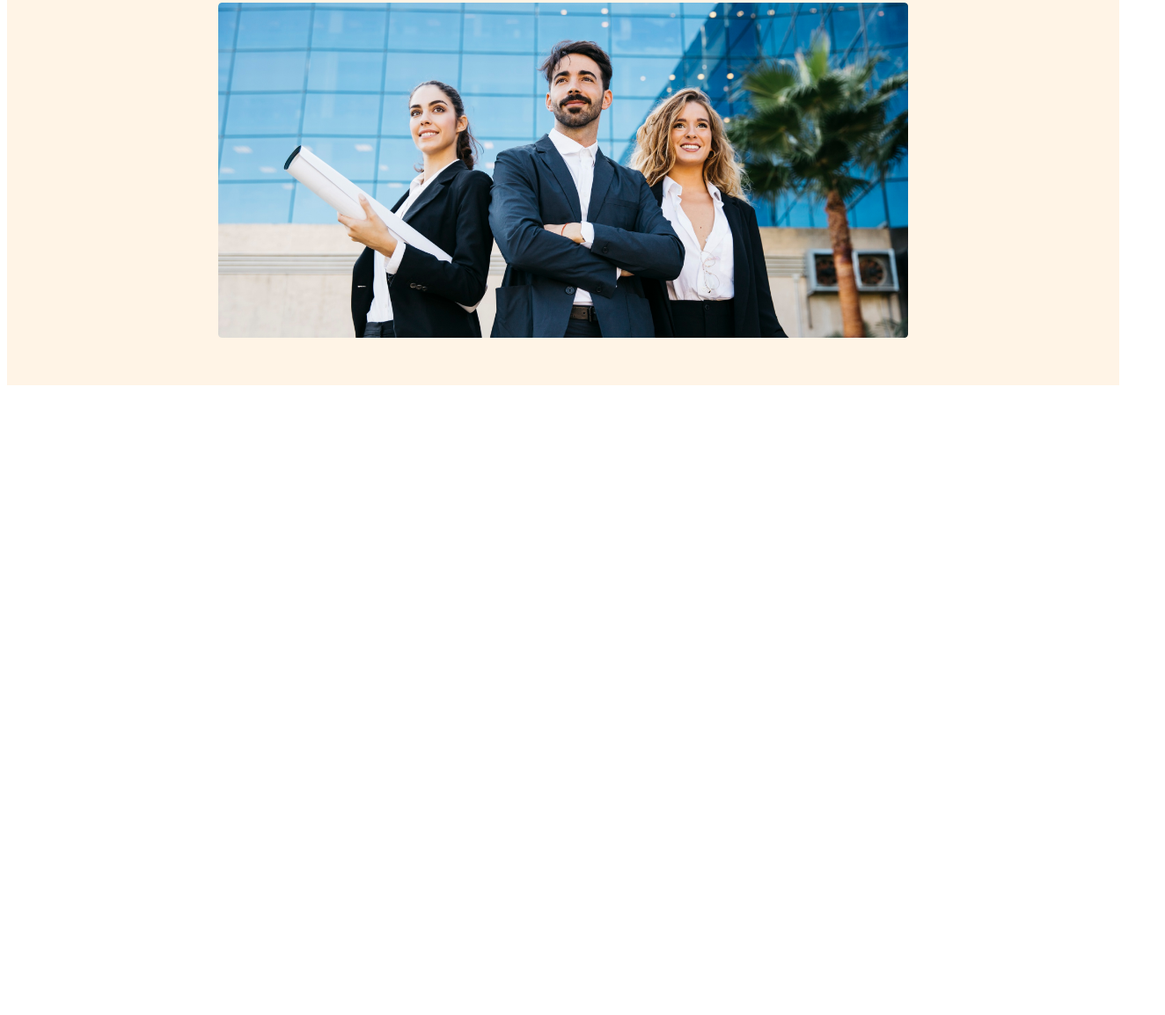
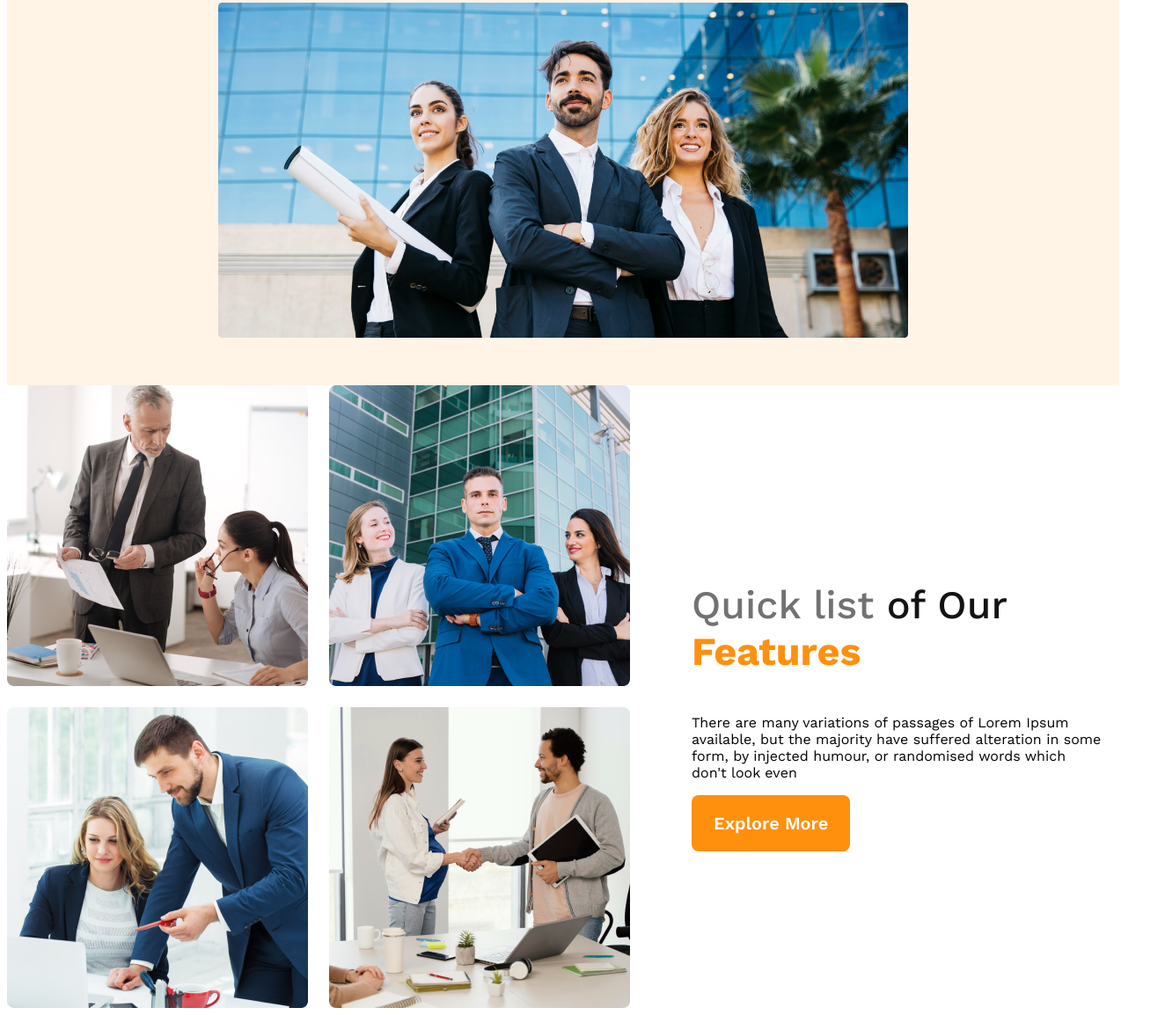
Before and after one commit to mus03/G3-Architects, a plain HTML site: page index.html in a window 1280 px wide. Shown: the part 630-1784 px from the top of the page at 88% size, 1324 px wide, since content can reach past the window. Before the commit the page ends 1076 px from the top, so only its background shows below. Drawn offline with nearby package versions, Linux system fonts and the light colour scheme.

Commit message:
features content added

```diff
--- a/index.html
+++ b/index.html
@@ -30,5 +30,32 @@
         <img src="\images\banner.png" alt="" />
       </div>
     </header>
+
+    <!--header end-->
+
+    <!--main start-->
+    <main>
+      <!--teams section start-->
+      <section class="teams-container">
+        <div class="teams-img-container">
+          <img src="images/team1.png" alt="" />
+          <img src="images/team2.png" alt="" />
+          <img src="images/team3.png" alt="" />
+          <img src="images/team4.png" alt="" />
+        </div>
+        <div class="teams-content">
+          <h3 class="teams-title">
+            Quick list <span class="span-one">of Our </span
+            ><span class="span-two">Features</span>
+          </h3>
+          <p class="teams-description">
+            There are many variations of passages of Lorem Ipsum available, but
+            the majority have suffered alteration in some form, by injected
+            humour, or randomised words which don't look even
+          </p>
+          <button class="btn-primary">Explore More</button>
+        </div>
+      </section>
+    </main>
   </body>
 </html>
--- a/styles/style.css
+++ b/styles/style.css
@@ -1,5 +1,10 @@
 @import url("https://fonts.googleapis.com/css2?family=Work+Sans:ital,wght@0,100..900;1,100..900&display=swap");
 /* shared styles */
+
+* {
+  font-family: "Work Sans", sans-serif;
+  font-style: normal;
+}
 .btn-primary {
   border-radius: 8px;
   background: #ff900e;
@@ -10,10 +15,6 @@
   border: none;
   padding: 20px 25px;
   cursor: pointer;
-}
-* {
-  font-family: "Work Sans", sans-serif;
-  font-style: normal;
 }
 /* header style */
 
@@ -82,3 +83,34 @@ nav li a {
     flex-direction: column;
   }
 }
+/* main style */
+main {
+  max-width: 1440px;
+  margin: 0 auto;
+}
+.teams-container {
+  display: flex;
+  align-items: center;
+}
+.teams-title {
+  width: 468px;
+  color: #727272;
+  font-size: 2.8rem;
+  font-weight: 500;
+}
+.span-one {
+  color: var(--Dark-01, #131313);
+}
+.span-two {
+  color: #ff900e;
+  font-weight: 700;
+}
+.teams-img-container {
+  display: grid;
+  grid-template-columns: repeat(2, 2fr);
+  gap: 1.5rem;
+}
+.teams-content {
+  padding-right: 70px;
+  padding-left: 70px;
+}
```
